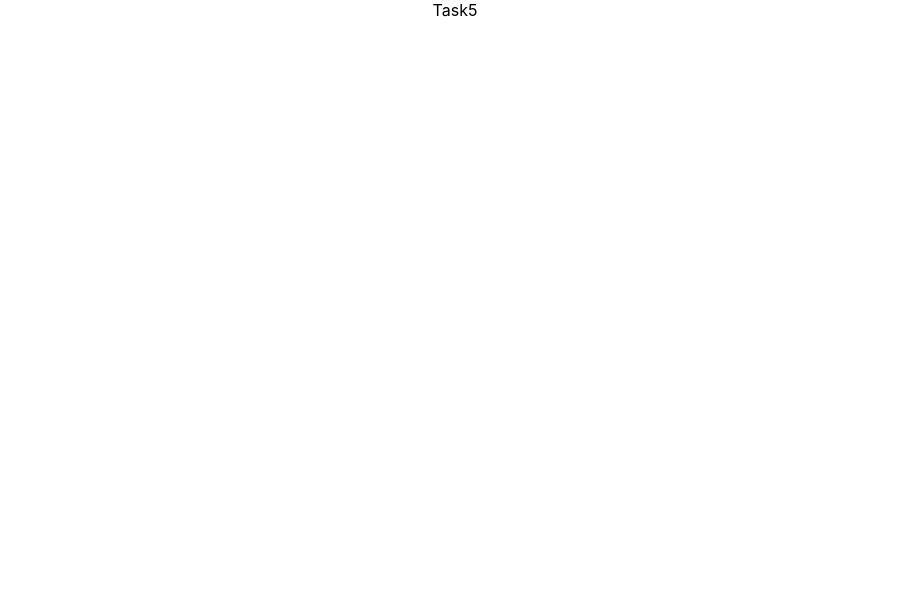
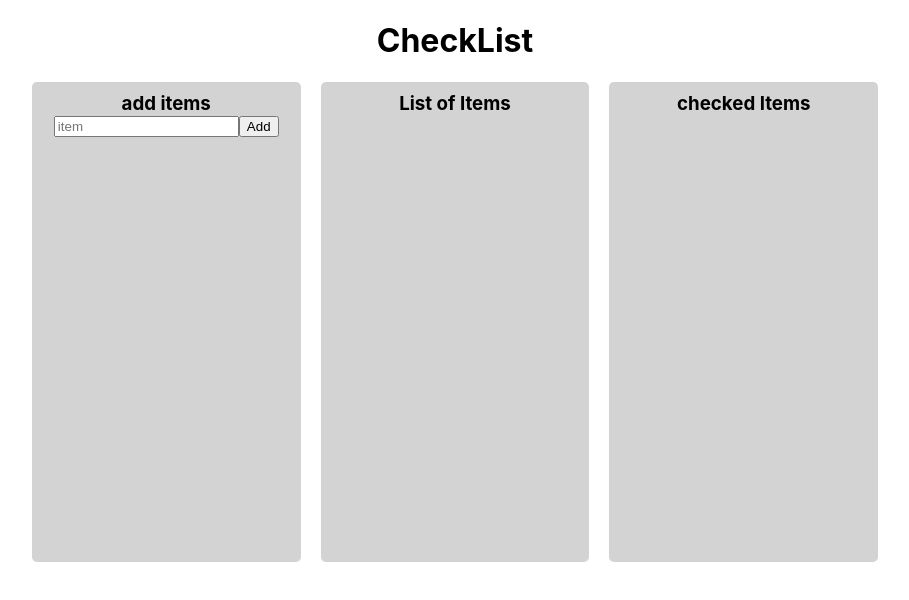
Before and after one commit to akshat-patel28/react-task, a React (Create React App) app: page /task5 in a window 1280 px wide. Shown: the top 600 px of the page, without its empty margins (185-1094 px from the left). Built offline with nearby package versions, Linux system fonts and the light colour scheme.

Commit message:
task 5 done

```diff
--- /dev/null
+++ b/src/components/task-5/CheckList.jsx
@@ -0,0 +1,25 @@
+import React from "react";
+import styles from "./styles.module.css";
+
+const CheckList = ({ list, checkedItems, setCheckedItems }) => {
+  const changeHandler = (e) => {
+    let list = [...checkedItems];
+    if (e.target.checked) list = [...checkedItems, e.target.value];
+    else list.splice(checkedItems.indexOf(e.target.value), 1);
+
+    setCheckedItems(list);
+  };
+  return (
+    <div className={`${styles.sections}`}>
+      <h3>List of Items</h3>
+      {list.map((element, index) => (
+        <div key={index}>
+          <input type="checkbox" value={element} onChange={changeHandler} />
+          <span>{element}</span>
+        </div>
+      ))}
+    </div>
+  );
+};
+
+export default CheckList;
--- /dev/null
+++ b/src/components/task-5/CheckedItems.jsx
@@ -0,0 +1,15 @@
+import React from "react";
+import styles from "./styles.module.css";
+
+const CheckedItems = ({ checkedItems }) => {
+  return (
+    <div className={`${styles.sections}`}>
+      <h3>checked Items</h3>
+      {checkedItems.map((element, index) => (
+        <p>{element}</p>
+      ))}
+    </div>
+  );
+};
+
+export default CheckedItems;
--- a/src/components/task-5/Task5.jsx
+++ b/src/components/task-5/Task5.jsx
@@ -1,7 +1,47 @@
-import React from "react";
+import React, { useEffect, useState } from "react";
+import CheckedItems from "./CheckedItems";
+import CheckList from "./CheckList";
+import styles from "./styles.module.css";
 
 const Task5 = () => {
-  return <div>Task5</div>;
+  const [item, setItem] = useState("");
+  const [itemsList, setItemsList] = useState([]);
+  const [checkedItems, setCheckedItems] = useState([]);
+  useEffect(() => {
+    if (localStorage.getItem("list") !== null) {
+      setItemsList(JSON.parse(localStorage.getItem("list")));
+    }
+  }, []);
+
+  const onClick = () => {
+    const items = [...itemsList, item];
+    localStorage.setItem("list", JSON.stringify(items));
+    setItemsList(JSON.parse(localStorage.getItem("list")));
+    setItem("");
+  };
+  return (
+    <div>
+      <h1>CheckList</h1>
+      <div className={`${styles.container}`}>
+        <div className={`${styles.sections}`}>
+          <h3>add items</h3>
+          <input
+            type="text"
+            value={item}
+            placeholder="item"
+            onChange={(e) => setItem(e.target.value)}
+          />
+          <button onClick={onClick}>Add</button>
+        </div>
+        <CheckList
+          list={itemsList}
+          checkedItems={checkedItems}
+          setCheckedItems={setCheckedItems}
+        />
+        <CheckedItems checkedItems={checkedItems} />
+      </div>
+    </div>
+  );
 };
 
 export default Task5;
--- /dev/null
+++ b/src/components/task-5/styles.module.css
@@ -0,0 +1,22 @@
+.container {
+    width: 70%;
+    margin: 0 auto;
+    display: flex;
+    gap: 20px;
+    justify-content: center;
+    align-items: center;
+}
+
+.container h3,
+.container p {
+    margin: 0;
+}
+
+.sections {
+    width: 30%;
+    min-height: 60vh;
+    background-color: lightgray;
+    border-radius: 5px;
+    box-sizing: border-box;
+    padding: 10px 0;
+}
```
